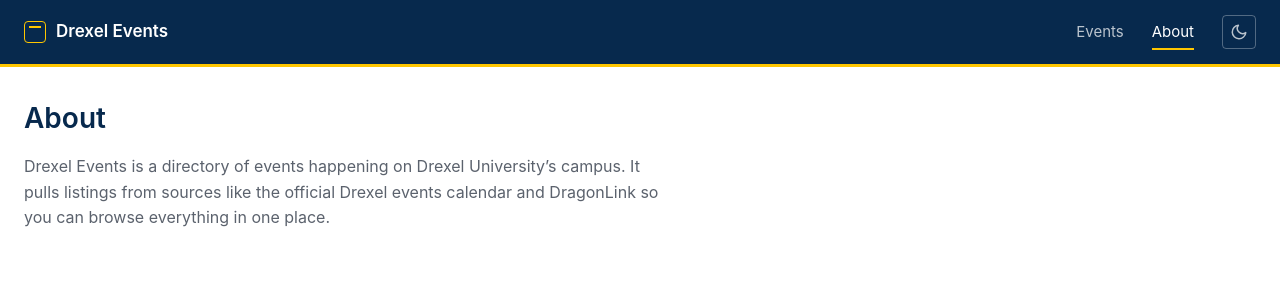
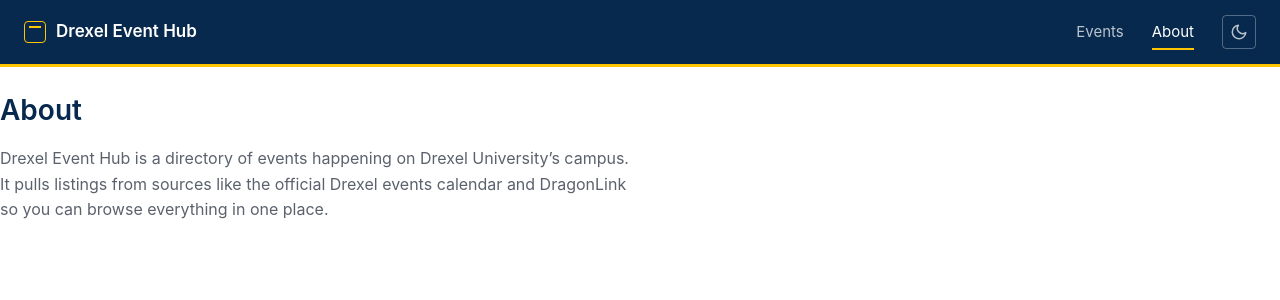
Before and after one commit to toomeem/drexel-event-directory, a React (Vite) app in the folder frontend/: page /about in a window 1280 px wide. Shown: the top 300 px of the page. Built offline with nearby package versions, Linux system fonts and the light colour scheme.

Commit message:
updated ui

```diff
--- a/frontend/index.html
+++ b/frontend/index.html
@@ -3,7 +3,7 @@
   <head>
     <meta charset="UTF-8" />
     <meta name="viewport" content="width=device-width, initial-scale=1.0" />
-    <title>Drexel Events</title>
+    <title>Drexel Event Hub</title>
     <script>
       (function (l) {
         if (l.search[1] === "/") {
--- a/frontend/public/404.html
+++ b/frontend/public/404.html
@@ -2,7 +2,7 @@
 <html lang="en">
   <head>
     <meta charset="UTF-8" />
-    <title>Drexel Events</title>
+    <title>Drexel Event Hub</title>
     <script>
       // Redirect unknown paths back to the SPA.
       // pathSegmentsToKeep = 1 for project pages (/<repo-name>/).
--- a/frontend/src/components/EventCard.tsx
+++ b/frontend/src/components/EventCard.tsx
@@ -28,7 +28,7 @@
         <p className="event-card__time">{event.time}</p>
         <h3 className="event-card__title">{event.name}</h3>
         <p className="event-card__location">{event.location}</p>
-        <p className="event-card__host">Hosted by {event.org_name}</p>
+        <p className="event-card__host">Hosted by <strong>{event.org_name}</strong></p>
       </div>
     </article>
   );
--- a/frontend/src/components/SiteHeader.tsx
+++ b/frontend/src/components/SiteHeader.tsx
@@ -11,7 +11,7 @@
       <div className="site-header__inner">
         <NavLink to="/" className="site-header__brand">
           <span className="site-header__brand-mark" aria-hidden="true" />
-          <span className="site-header__brand-text">Drexel Events</span>
+          <span className="site-header__brand-text">Drexel Event Hub</span>
         </NavLink>
         <nav className="site-header__nav">
           <NavLink
--- a/frontend/src/pages/AboutPage.tsx
+++ b/frontend/src/pages/AboutPage.tsx
@@ -3,7 +3,7 @@
     <div className="about-page">
       <h1 className="about-page__title">About</h1>
       <p className="about-page__body">
-        Drexel Events is a directory of events happening on Drexel University’s
+        Drexel Event Hub is a directory of events happening on Drexel University’s
         campus. It pulls listings from sources like the official Drexel events
         calendar and DragonLink so you can browse everything in one place.
       </p>
--- a/frontend/src/styles/index.css
+++ b/frontend/src/styles/index.css
@@ -71,7 +71,7 @@
   width: 100%;
   max-width: 1280px;
   margin: 0 auto;
-  padding: 32px 24px 64px;
+  padding: 24px 0 32px;
 }
 
 .site-header {
@@ -154,8 +154,8 @@
 
 .event-grid {
   display: grid;
-  gap: 20px;
-  grid-template-columns: repeat(auto-fill, minmax(240px, 1fr));
+  gap: 16px;
+  grid-template-columns: repeat(auto-fill, minmax(300px, 1fr));
 }
 
 .event-card {
@@ -178,7 +178,7 @@
   aspect-ratio: 4 / 3;
   background: var(--color-placeholder);
   overflow: hidden;
-  border: 2px solid var(--color-drexel-blue);
+  border-bottom: 2px solid var(--color-border);
 }
 
 .event-card__image {
@@ -208,7 +208,7 @@
 }
 
 .event-card__body {
-  padding: 14px 16px 16px;
+  padding: 10px 12px 12px;
   display: flex;
   flex-direction: column;
   gap: 6px;
@@ -372,7 +372,7 @@
 }
 
 :root[data-theme="dark"] .event-card__media {
-  border-bottom-color: var(--color-drexel-gold);
+  border-bottom-color: var(--color-border);
 }
 
 :root[data-theme="dark"] .event-card__time {
```
Also changed, not shown: 1 other file (tests, documents, lock files or other folders).
